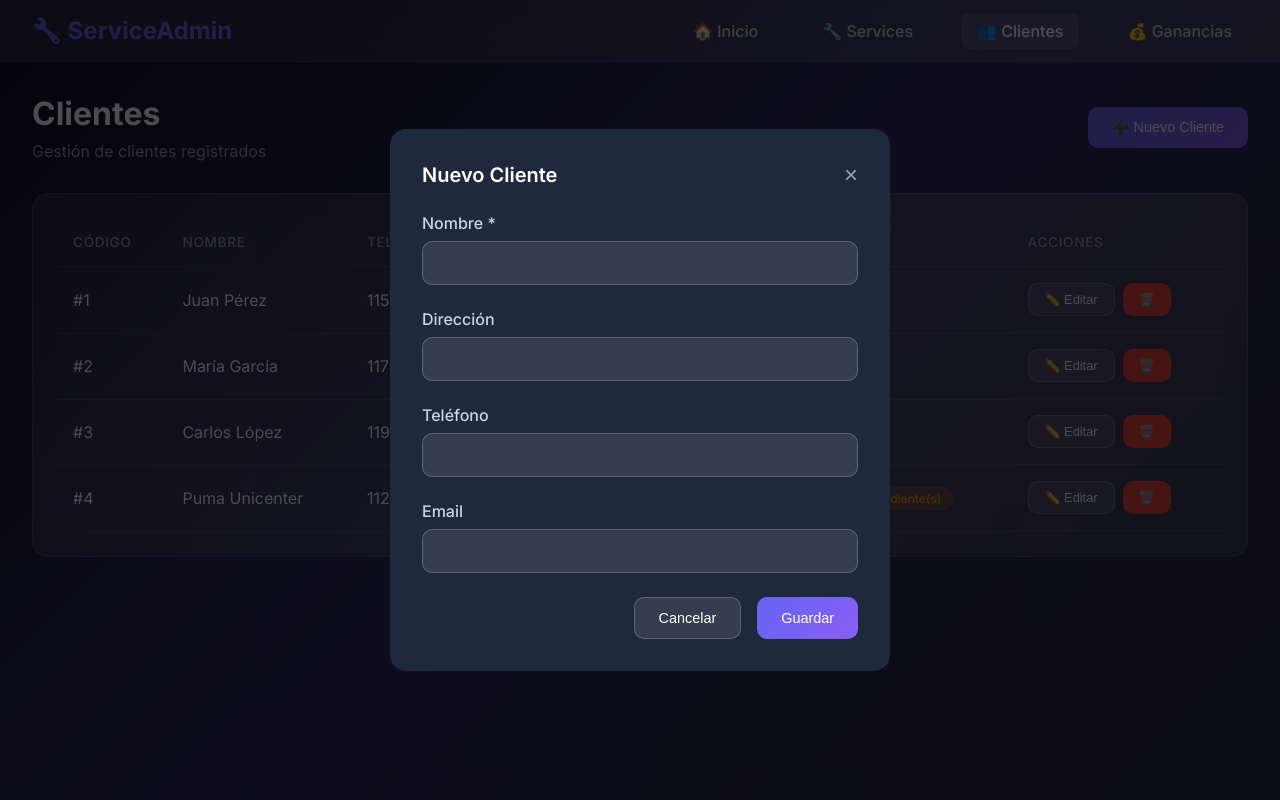
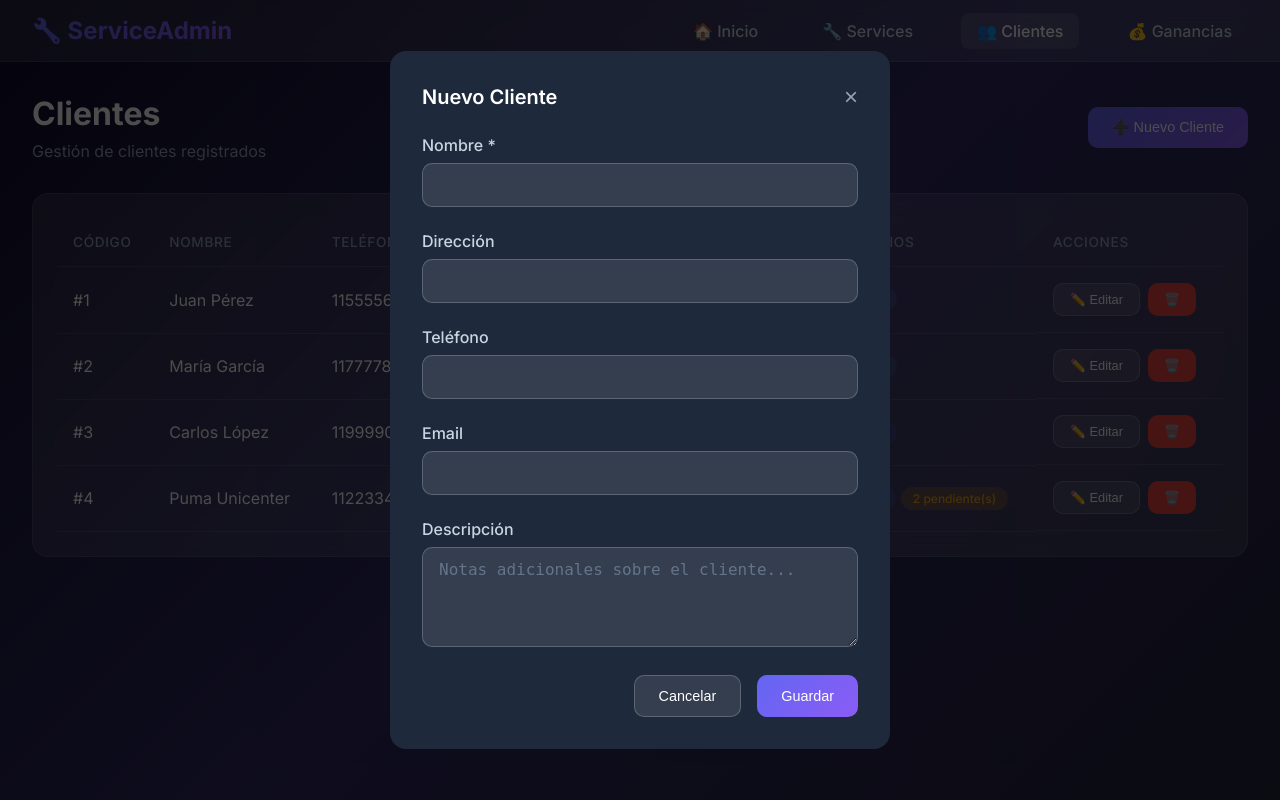
Before and after one commit to LucasIBorrat/Service-Admin, a Flask app: page /clientes in a window 1280 px wide, after a click on "➕ Nuevo Cliente". Run offline with Flask 3, Linux system fonts and the light colour scheme.

Commit message:
cambio descripcion

```diff
--- a/src/models/cliente.py
+++ b/src/models/cliente.py
@@ -18,6 +18,7 @@ class Cliente(db.Model):
     direccion: Mapped[str] = mapped_column(String(50), nullable=True)
     tel: Mapped[str] = mapped_column(String(15), nullable=True)
     email: Mapped[str] = mapped_column(String(50), nullable=True)
+    descripcion: Mapped[str] = mapped_column(String(255), nullable=True)
 
     # Relaciones
     services: Mapped[List["Service"]] = relationship(
@@ -27,7 +28,7 @@ class Cliente(db.Model):
     )
 
     def __init__(self, nombre: str, direccion: str = None,
-                 tel: str = None, email: str = None, codCliente: int = None):
+                 tel: str = None, email: str = None, descripcion: str = None, codCliente: int = None):
         """
         Inicializa un nuevo Cliente.
 
@@ -44,6 +45,7 @@ class Cliente(db.Model):
         self.direccion = direccion
         self.tel = tel
         self.email = email
+        self.descripcion = descripcion
 
     @property
     def total_services(self) -> int:
@@ -63,6 +65,7 @@ class Cliente(db.Model):
             'direccion': self.direccion,
             'tel': self.tel,
             'email': self.email,
+            'descripcion': self.descripcion,
             'total_services': self.total_services,
             'services_pendientes': self.services_pendientes
         }
--- a/src/templates/clientes.html
+++ b/src/templates/clientes.html
@@ -22,6 +22,7 @@
                     <th>Nombre</th>
                     <th>Teléfono</th>
                     <th>Email</th>
+                    <th>Descripción</th>
                     <th>Servicios</th>
                     <th>Acciones</th>
                 </tr>
@@ -33,6 +34,8 @@
                     <td>{{ cliente.nombre }}</td>
                     <td>{{ cliente.tel or '-' }}</td>
                     <td>{{ cliente.email or '-' }}</td>
+                    <td style="max-width: 200px; overflow: hidden; text-overflow: ellipsis; white-space: nowrap;"
+                        title="{{ cliente.descripcion or '' }}">{{ cliente.descripcion or '-' }}</td>
                     <td>
                         <span class="badge badge-info">{{ cliente.total_services }} total</span>
                         {% if cliente.services_pendientes > 0 %}
@@ -50,7 +53,7 @@
                 </tr>
                 {% else %}
                 <tr>
-                    <td colspan="6" class="empty-state">
+                    <td colspan="7" class="empty-state">
                         <div class="empty-state-icon">👥</div>
                         <p>No hay clientes registrados</p>
                     </td>
@@ -86,6 +89,11 @@
                 <label class="form-label" for="email">Email</label>
                 <input type="email" id="email" name="email" class="form-control">
             </div>
+            <div class="form-group">
+                <label class="form-label" for="descripcion">Descripción</label>
+                <textarea id="descripcion" name="descripcion" class="form-control" rows="2"
+                    placeholder="Notas adicionales sobre el cliente..."></textarea>
+            </div>
             <div class="modal-footer">
                 <button type="button" class="btn btn-secondary" onclick="closeModal('modalCliente')">Cancelar</button>
                 <button type="submit" class="btn btn-primary">Guardar</button>
@@ -106,7 +114,8 @@
             nombre: document.getElementById('nombre').value,
             direccion: document.getElementById('direccion').value,
             tel: document.getElementById('tel').value,
-            email: document.getElementById('email').value
+            email: document.getElementById('email').value,
+            descripcion: document.getElementById('descripcion').value
         };
 
         const clienteId = document.getElementById('clienteId').value;
@@ -146,6 +155,7 @@
                 document.getElementById('direccion').value = cliente.direccion || '';
                 document.getElementById('tel').value = cliente.tel || '';
                 document.getElementById('email').value = cliente.email || '';
+                document.getElementById('descripcion').value = cliente.descripcion || '';
                 document.getElementById('modalClienteTitle').textContent = 'Editar Cliente';
                 openModal('modalCliente');
             }
```
